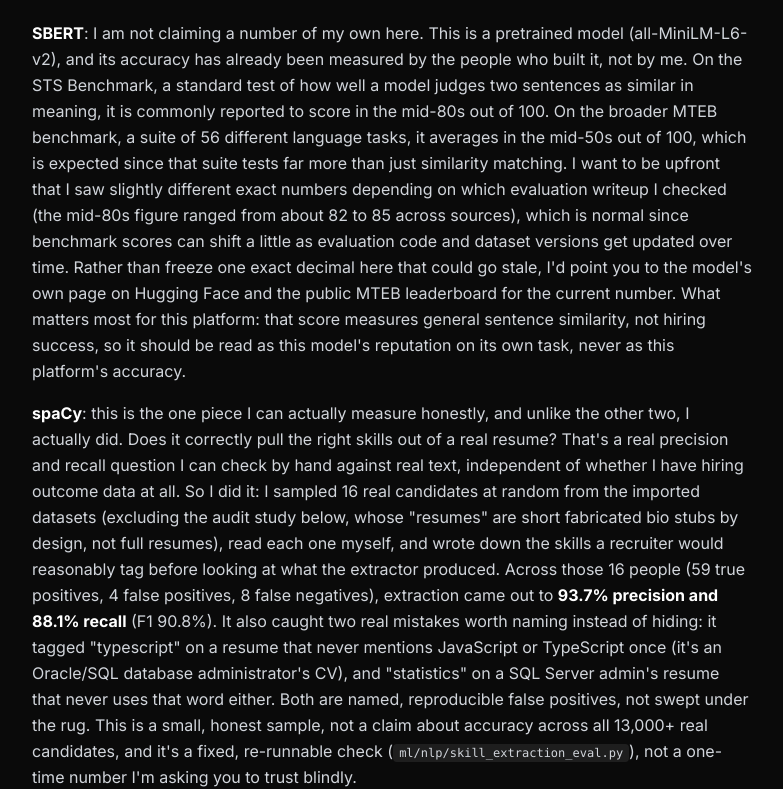
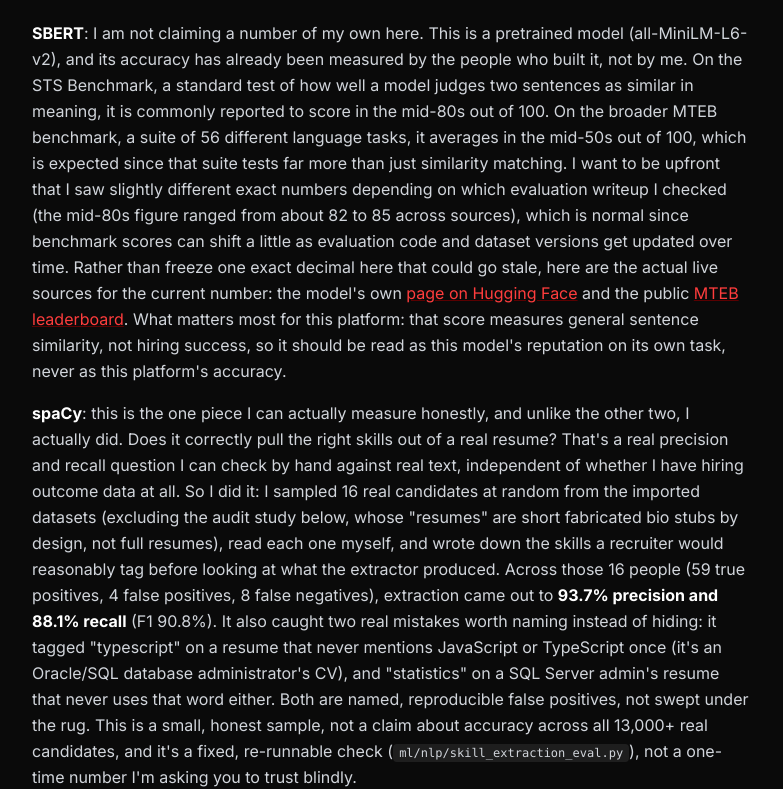
Before and after one commit to sheikhkmmtahmid/Explainable-AI-Hiring-Intelligence-Platform, a React (Vite) app in the folder frontend/: page /about in a window 1280 px wide. Shown: the part 1652-2441 px from the top of the page, without its empty margins (248-1031 px from the left). Built offline with nearby package versions, Linux system fonts and the light colour scheme.

Commit message:
Add the actual links for the SBERT benchmark sources, not just a mention
The reliability section said it would point to the model's Hugging
Face card and the MTEB leaderboard for the current number but never
actually linked either one. Fixed in both places.

```diff
--- a/frontend/src/pages/About.jsx
+++ b/frontend/src/pages/About.jsx
@@ -177,8 +177,11 @@
               exact numbers depending on which evaluation writeup I checked (the mid-80s figure ranged from about 82 to
               85 across sources), which is normal since benchmark scores can shift a little as evaluation code and
               dataset versions get updated over time. Rather than freeze one exact decimal here that could go stale,
-              I'd point you to the model's own page on Hugging Face and the public MTEB leaderboard for the current
-              number. What matters most for this platform: that score measures general sentence similarity, not
+              here are the actual live sources for the current number: the model's own {' '}
+              <a href="https://huggingface.co/sentence-transformers/all-MiniLM-L6-v2" target="_blank" rel="noopener noreferrer" className="text-scarlet-400 hover:text-scarlet-300 underline decoration-scarlet-800">page on Hugging Face</a>
+              {' '}and the public{' '}
+              <a href="https://huggingface.co/spaces/mteb/leaderboard" target="_blank" rel="noopener noreferrer" className="text-scarlet-400 hover:text-scarlet-300 underline decoration-scarlet-800">MTEB leaderboard</a>.
+              What matters most for this platform: that score measures general sentence similarity, not
               hiring success, so it should be read as this model's reputation on its own task, never as this
               platform's accuracy.
             </li>
```
Also changed, not shown: 1 other file (tests, documents, lock files or other folders).
